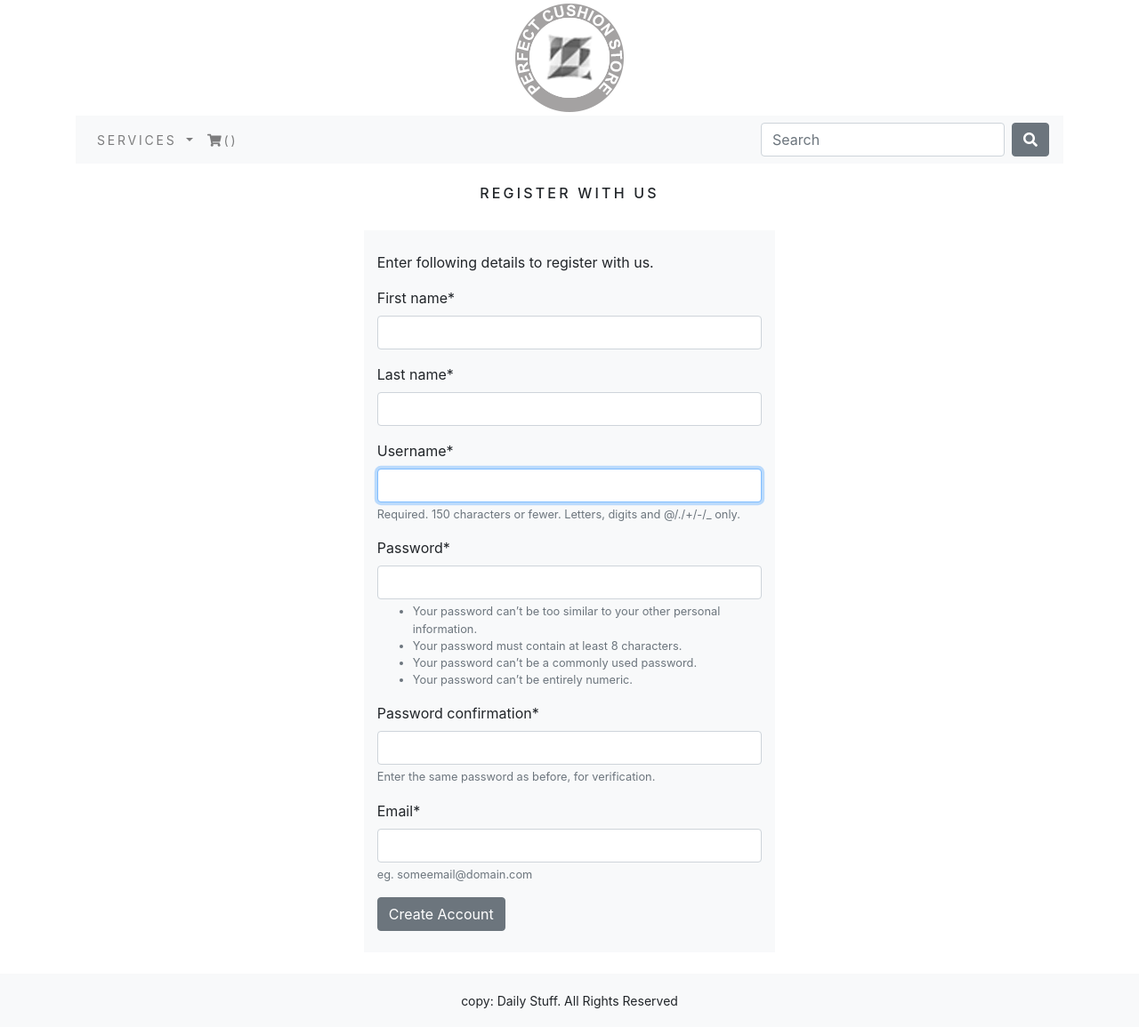
After one commit to atul-nit/dailystuff, a Django app: page /account/create/ in a window 1280 px wide. The commit adds this page. Shown: the whole page at 89% size. Run offline with Django 3.2, Linux system fonts and the light colour scheme; data that the repository does not hold is empty; some libraries are stand-ins or nearby versions.

Commit message:
customer create account

```diff
--- a/dailystuff/dailystuff/settings.py
+++ b/dailystuff/dailystuff/settings.py
@@ -38,6 +38,7 @@ INSTALLED_APPS = [
     'django.contrib.messages',
     'django.contrib.staticfiles',
     'servicecatalog',
+    'crispy_forms',
 ]
 
 MIDDLEWARE = [
@@ -126,3 +127,4 @@ STATICFILES_DIRS = (
 STATIC_ROOT = os.path.join(BASE_DIR, 'staticfiles')
 MEDIA_URL = '/media/'
 MEDIA_ROOT = os.path.join(BASE_DIR, 'static', 'media')
+CRISPY_TEMPLATE_PACK = 'bootstrap4'
--- a/dailystuff/dailystuff/urls.py
+++ b/dailystuff/dailystuff/urls.py
@@ -17,10 +17,12 @@ from django.contrib import admin
 from django.urls import path, include
 from django.conf import settings
 from django.conf.urls.static import static
+from servicecatalog import views
 
 urlpatterns = [
     path('admin/', admin.site.urls),
     path('servicecatalog/', include('servicecatalog.urls')),
+    path('account/create/', views.registerView, name="register"),
 ]
 
 if settings.DEBUG:
--- /dev/null
+++ b/dailystuff/servicecatalog/forms.py
@@ -0,0 +1,13 @@
+from django import forms
+from django.contrib.auth.forms import UserCreationForm
+from django.contrib.auth.models import User
+
+
+class RegisterForm(UserCreationForm):
+    first_name = forms.CharField(max_length=120, required=True)
+    last_name = forms.CharField(max_length=120, required=True)
+    email = forms.EmailField(max_length=250, help_text='eg. someemail@domain.com')
+
+    class Meta:
+        model = User
+        fields = ('first_name', 'last_name', 'username', 'password1', 'password2')
--- /dev/null
+++ b/dailystuff/servicecatalog/templates/accounts/register.html
@@ -0,0 +1,47 @@
+{% extends 'servicecatalog/commonbase.html' %}
+{% load staticfiles %}
+{% load crispy_forms_tags %}
+{% block metadescription %}
+    Register to get a new account
+{% endblock %}
+{% block pagetitle %}
+    New Account - Daily Stuff
+{% endblock %}
+{% block maincontent %}
+    <div>
+        {% if not form.is_valid %}
+            <div class="max-auto">
+                <br>
+                <h1 class="my_title text-center">Register With Us</h1>
+                <br>
+                <div class="col-9 col-sm-9 col-md-6 col-lg-5 mx-auto bg-light">
+                    <br>
+                    <p>Enter following details to register with us.</p>
+                    <form method="post">
+                        {% csrf_token %}
+                        <p>{{ form | crispy }}</p>
+                        <button type="submit" class="btn btn-secondary">Create Account</button>
+                    </form>
+                    <br>
+                </div>
+            </div>
+        {% else %}
+            <div class="ma-auto">
+                <br>
+                <h1 class="my_title text-center">You have successfully registered with us.</h1>
+                <br>
+                <div>
+                    <p>
+                        Dear Customer,
+                        <br>
+                        <br>
+                        Your account is created and ready to use.
+                        <br>
+                        <a href="{% url 'servicecatalog:allServices' %}">Continue Shopping</a> and enjoy our services
+                    </p>
+                </div>
+            </div>
+        {% endif %}
+    </div>
+    <br>
+{% endblock %}
--- a/dailystuff/servicecatalog/views.py
+++ b/dailystuff/servicecatalog/views.py
@@ -1,8 +1,10 @@
-from django.shortcuts import render, get_object_or_404
+from django.shortcuts import render, get_object_or_404, redirect
 from django.http import HttpResponse
 from django.template import loader
 from django.core.paginator import Paginator, EmptyPage, InvalidPage
+from django.contrib.auth.models import Group, User
 from .models import ServiceCategory, ServiceProduct
+from .forms import RegisterForm
 
 
 def allServiceProducts(request):
@@ -38,3 +40,16 @@ def serviceByCategory(request, s_url_key):
     except (EmptyPage, InvalidPage):
         services = paginator.page(paginator.num_pages)
     return render(request, 'servicecatalog/services.html', {'category': s_page, 'services': services})
+
+def registerView(request):
+    if request.method == 'POST':
+        form = RegisterForm(request.POST)
+        if form.is_valid():
+            form.save()
+            username = form.cleaned_data.get('username')
+            register_user = User.objects.get(username=username)
+            user_group = Group.objects.get(name='Customer')
+            user_group.user_set.add(register_user)
+    else:
+        form = RegisterForm()
+    return render(request, 'accounts/register.html', {'form': form})
--- a/dailystuff/static/css/main.css
+++ b/dailystuff/static/css/main.css
@@ -126,3 +126,8 @@ body {
     background-image: none;
     background: none;
 }
+
+.errorlist li {
+    color: red;
+    font-weight: bold;
+}
```
